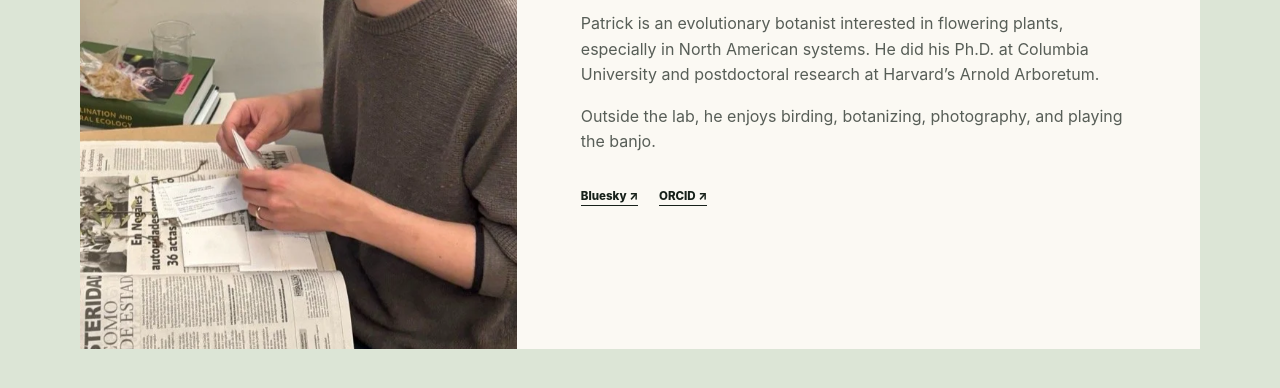
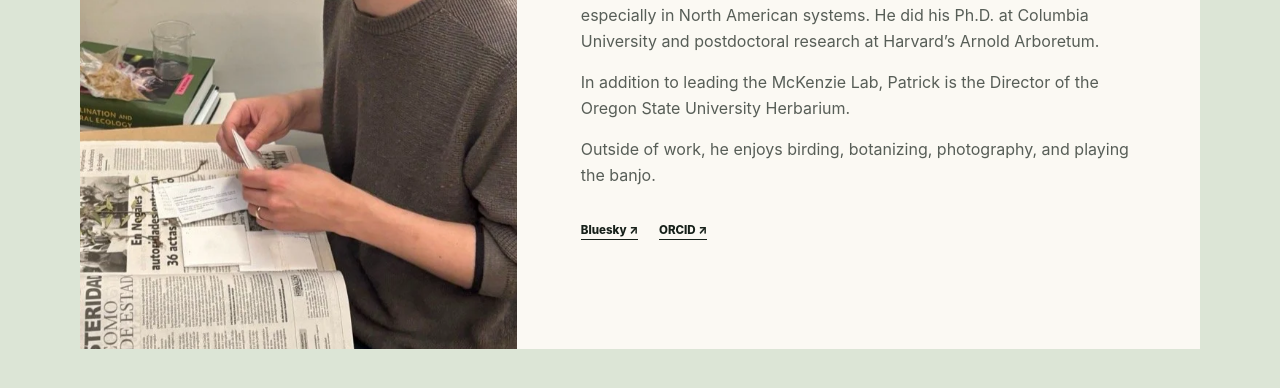
Before and after one commit to mckenzie-lab/lab-website, a plain HTML site: page people/index.html in a window 1280 px wide. Shown: the part 708-1096 px from the top of the page. Drawn offline with Linux system fonts and the light colour scheme.

Commit message:
a bit more detail

```diff
--- a/people/index.html
+++ b/people/index.html
@@ -64,7 +64,11 @@
               University and postdoctoral research at Harvard’s Arnold Arboretum.
             </p>
             <p>
-              Outside the lab, he enjoys birding, botanizing, photography, and playing the banjo.
+              In addition to leading the McKenzie Lab, Patrick is the Director of
+              the Oregon State University Herbarium.
+            </p>
+            <p>
+              Outside of work, he enjoys birding, botanizing, photography, and playing the banjo.
             </p>
             <div class="profile-links">
               <a href="https://bsky.app/profile/patrickmckenzie.bsky.social" target="_blank" rel="noreferrer">Bluesky ↗</a>
```
